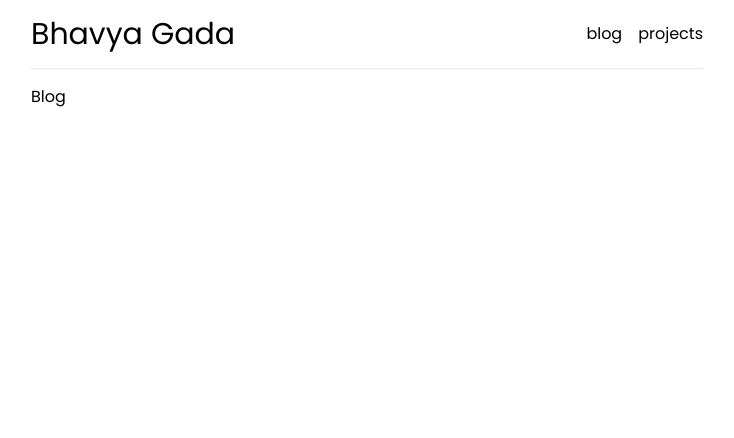
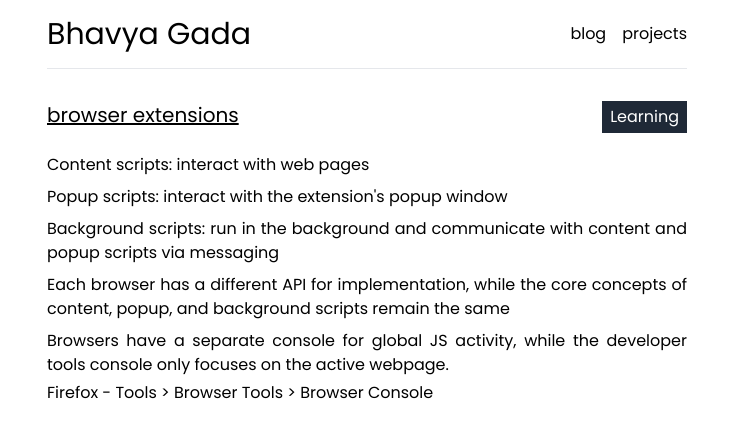
Before and after one commit to bhavyagada/website, a SvelteKit app: page /blog in a window 1280 px wide. Shown: the top 438 px of the page, without its empty margins (273-1007 px from the left). Built offline with nearby package versions, Linux system fonts and the light colour scheme.

Commit message:
Add blog and tags; Finish v1

```diff
--- a/src/app.html
+++ b/src/app.html
@@ -11,7 +11,7 @@
 		<meta name="viewport" content="width=device-width, initial-scale=1" />
 		%sveltekit.head%
 	</head>
-	<body data-sveltekit-preload-data="hover" class="max-w-2xl my-0 mx-auto text-justify font-sans">
+	<body data-sveltekit-preload-data="hover" class="max-w-2xl my-0 mx-auto px-4 text-justify font-sans">
 		<div style="display: contents">%sveltekit.body%</div>
 	</body>
 </html>
--- a/src/routes/+page.svelte
+++ b/src/routes/+page.svelte
@@ -6,7 +6,7 @@
   I am a full stack developer who is currently working on pivoting my career towards machine learning and artificial intelligence.
 </main>
 
-<h2 class="text-xl py-2">Socials</h2>
+<h2 class="text-xl mt-4 pb-2">Socials</h2>
 <a href="https://x.com/bsgada" class="text-blue-700">twitter</a> |
 <a href="https://github.com/bhavyagada" class="text-blue-700">github</a> |
 <a href="mailto:bhavyasgada@gmail.com" class="text-blue-700">email</a>
--- a/src/routes/blog/+page.svelte
+++ b/src/routes/blog/+page.svelte
@@ -3,5 +3,28 @@
 </svelte:head>
 
 <main>
-  Blog
+  <section>
+    <div class="flex justify-between w-full py-4">
+      <u class="text-xl">browser extensions</u>
+      <span class="text-right text-md bg-gray-800 text-white px-2 py-1">Learning</span>
+    </div>
+    <p class="py-1">
+      Content scripts: interact with web pages
+    </p>
+    <p class="py-1">
+      Popup scripts: interact with the extension's popup window
+    </p>
+    <p class="py-1">
+      Background scripts: run in the background and communicate with content and popup scripts via messaging
+    </p>
+    <p class="py-1">
+      Each browser has a different API for implementation, while the core concepts of content, popup, and background scripts remain the same
+    </p>
+    <p class="py-1">
+      Browsers have a separate console for global JS activity, while the developer tools console only focuses on the active webpage.
+    </p>
+    <p>
+      Firefox - Tools > Browser Tools > Browser Console
+    </p>
+  </section>
 </main>
--- a/src/routes/projects/+page.svelte
+++ b/src/routes/projects/+page.svelte
@@ -11,7 +11,11 @@
 
 <main>
   <section>
-    <h2 class="text-xl">Wat dat</h2>
+    <div class="flex w-full py-4">
+      <u class="flex-1 text-xl">Wat dat</u>
+        <span class="text-right text-md bg-gray-800 text-white px-2 py-1 mr-2">LLM</span>
+        <span class="text-right text-md bg-gray-800 text-white px-2 py-1">Extension</span>
+    </div>
     <a href="https://addons.mozilla.org/addon/watdat/" class="text-blue-700 hover:underline">live</a> |
     <a href="https://github.com/bhavyagada/watdat" class="text-blue-700 hover:underline">code</a>
     <p class="py-2">
```
